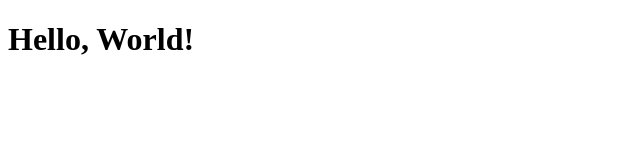
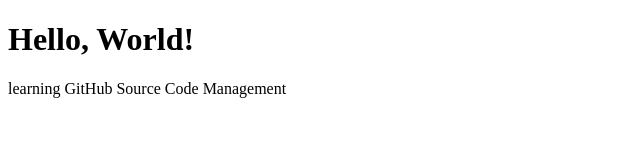
Before and after one commit to balajichenchula373-debug/DevOps-Lab, a plain HTML site: page Hello.html in a window 1280 px wide. Shown: the whole page, without its empty margins (0-640 px from the left). Drawn offline with Linux system fonts and the light colour scheme.

Commit message:
Add paragraph about learning GitHub Source Code Management

```diff
--- a/Hello.html
+++ b/Hello.html
@@ -4,3 +4,4 @@
 <h1>Hello, World!</h1>
 </body>
 </html>
+<p>learning GitHub Source Code Management</p>
```
